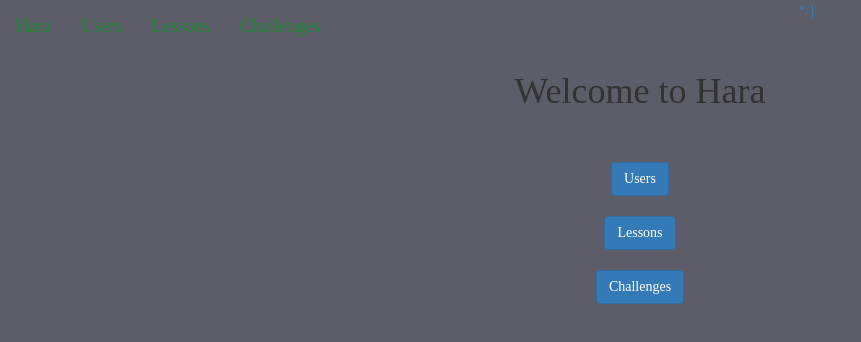
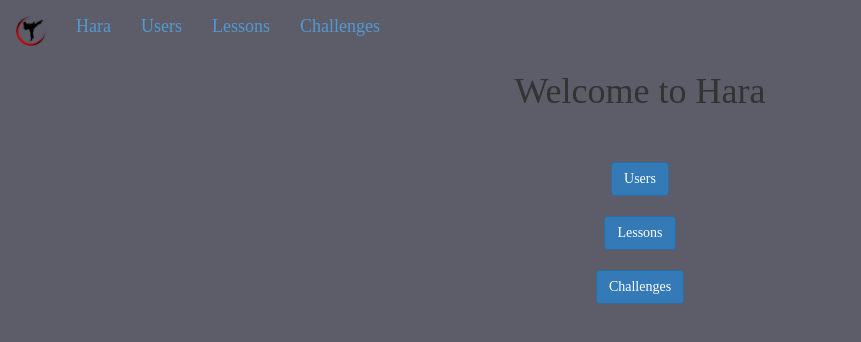
Before and after one commit to dclements9/Hara-Frontend-v2, a React (Create React App) app: page / in a window 1280 px wide. Shown: the top 342 px of the page, without its empty margins (0-861 px from the left). Built offline with nearby package versions, Linux system fonts and the light colour scheme; no server answers; a web font is replaced by a local one.

Commit message:
Navbar with proper links and style

```diff
--- a/src/components/Navbar.js
+++ b/src/components/Navbar.js
@@ -1,31 +1,26 @@
 import React from "react";
 import { connect } from "react-redux";
-import { Navbar, Nav } from "react-bootstrap";
+import { Navbar } from "react-bootstrap";
 
-const Navheader = () => {
+
+const NavBar = () => {
   return (
-    <Navbar bg="light" variant="light">
-      <Navbar.Brand style={{ color: "#218838" }} href="/">
-        Hara
+    <Navbar bg="dark" variant="dark">
+      <Navbar.Brand>
+      <img
+        src="./logo.png"
+        width="30"
+        height="30"
+        className="d-inline-block align-top"
+        alt="TKD logo"></img>
       </Navbar.Brand>
-      <Navbar.Brand style={{ color: "#218838" }} href="/users">
-        Users
-      </Navbar.Brand>
-      <Navbar.Brand style={{ color: "#218838" }} href="/lessons">
-        Lessons
-      </Navbar.Brand>
-      <Navbar.Brand style={{ color: "#218838" }} href="/challenges">
-        Challenges
-      </Navbar.Brand>
-      {/* {/* <Nav.Link href="/users" className="ml-auto"> */}
-      <Nav.Link href="/lessons" className="ml-auto">
-      </Nav.Link>
-      <Nav.Link href="/challenges" className="ml-auto"> */}
-      </Nav.Link>
-
+      <Navbar.Brand style={{ color: "#5299d3" }} href="/"> Hara </Navbar.Brand>
+      <Navbar.Brand style={{ color: "#5299d3" }} href="/users"> Users </Navbar.Brand>
+      <Navbar.Brand style={{ color: "#5299d3" }} href="/lessons"> Lessons </Navbar.Brand>
+      <Navbar.Brand style={{ color: "#5299d3" }} href="/challenges"> Challenges </Navbar.Brand>
     </Navbar>
   );
 };
 
 
-export default connect()(Navheader);
+export default connect()(NavBar);
```
